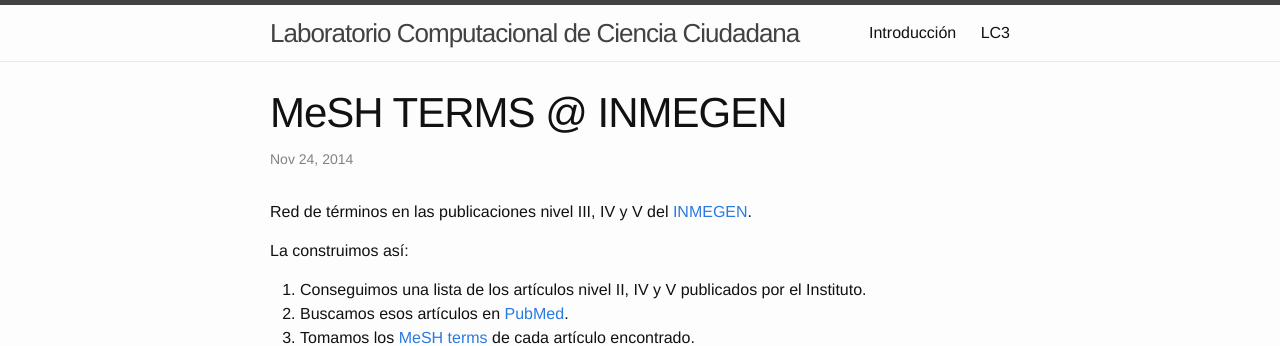
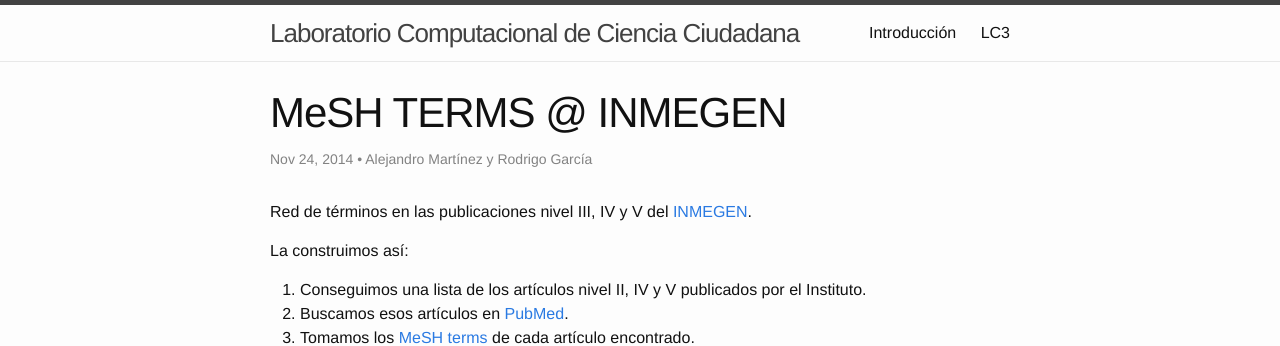
Before and after one commit to LC3-INMEGEN/LC3-INMEGEN.github.io, a Jekyll site: the page built from _posts/2014/2014-11-24-meshterms-inmegen.md, in a window 1280 px wide. Shown: the top 346 px of the page. Built offline with Jekyll 4.4.1, drawn with Linux system fonts in a browser that asks for light colours; nearby versions of some CDN libraries.

Commit message:
agregamos autores a estos posts

```diff
--- a/_posts/2014/2014-11-24-meshterms-inmegen.md
+++ b/_posts/2014/2014-11-24-meshterms-inmegen.md
@@ -3,6 +3,7 @@ layout: jspost
 title:  "MeSH TERMS @ INMEGEN"
 date:   2014-11-24 16:26:36
 description: Un mapa de temas importantes para la investigación en Medicina Genómica en México.
+author: Alejandro Martínez y Rodrigo García
 ---
 
 Red de términos en las publicaciones nivel III, IV y V del [INMEGEN](http://www.inmegen.gob.mx/).
```
Also changed, not shown: _posts/2014/2014-12-01-antropomorfia.md (+1 -0 lines).
